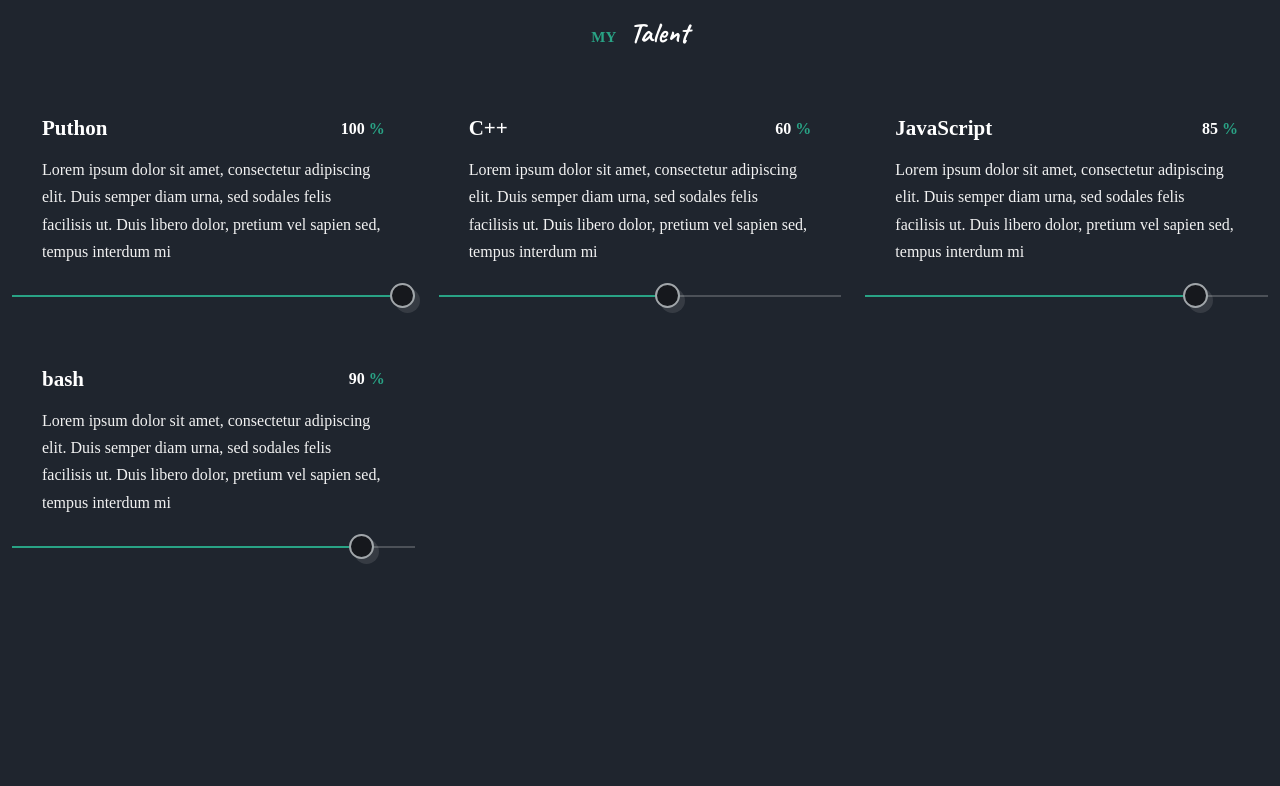
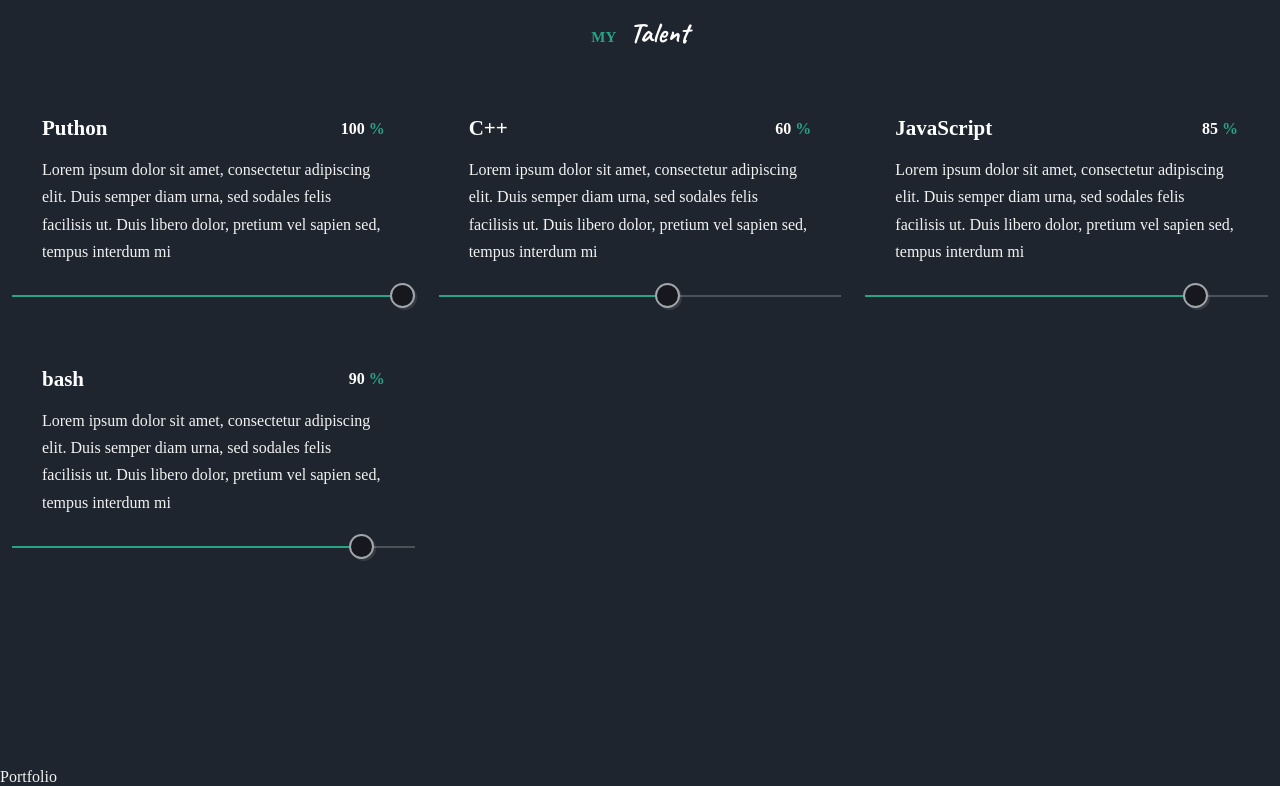
Before and after one commit to permikov/permikov.github.io, a React (Create React App) app: page / in a window 1280 px wide. Shown: the part 1874-2660 px from the top of the page. Built offline with nearby package versions, Linux system fonts and the light colour scheme.

Commit message:
Add new style rules

```diff
--- a/src/App.css
+++ b/src/App.css
@@ -41,7 +41,7 @@
     --smaller-font-size: 14px;
     --tiny-font-size: 13px;
 
-    --shadow: 5px 5px rgb(255 255 255 / 10%);
+    --shadow: 2px 2px rgb(255 255 255 / 10%);
     --transition: cubic-bezier(0.3, 0, 0.3, 1);
 }
 
@@ -191,11 +191,17 @@ img {
     background-color: var(--container-color);
     overflow: hidden;
     text-align: left;
+    position: relative;
 }
 
 .card-one {
     padding: 30px 35px;
     border-radius: 18px;
+}
+
+.card-two {
+    padding: 20px;
+    border-radius: 20px;
 }
 
 .link {
--- a/src/App.jsx
+++ b/src/App.jsx
@@ -3,6 +3,7 @@ import './App.css';
 import Home from './components/home/Home';
 import Services from './components/services/Services';
 import Skills from './components/skills/Skills';
+import Portfolio from './components/portfolio/Portfolio';
 
 
 function App() {
@@ -11,6 +12,7 @@ function App() {
       <Home />
       <Services />
       <Skills />
+      <Portfolio />
     </main>
   );
 }
--- a/src/components/portfolio/List.jsx
+++ b/src/components/portfolio/List.jsx
@@ -1,9 +1,10 @@
 import React from 'react';
+
 
 const List = () => {
   return (
     <div>List</div>
-  )
-}
+  );
+};
 
 export default List;
```
